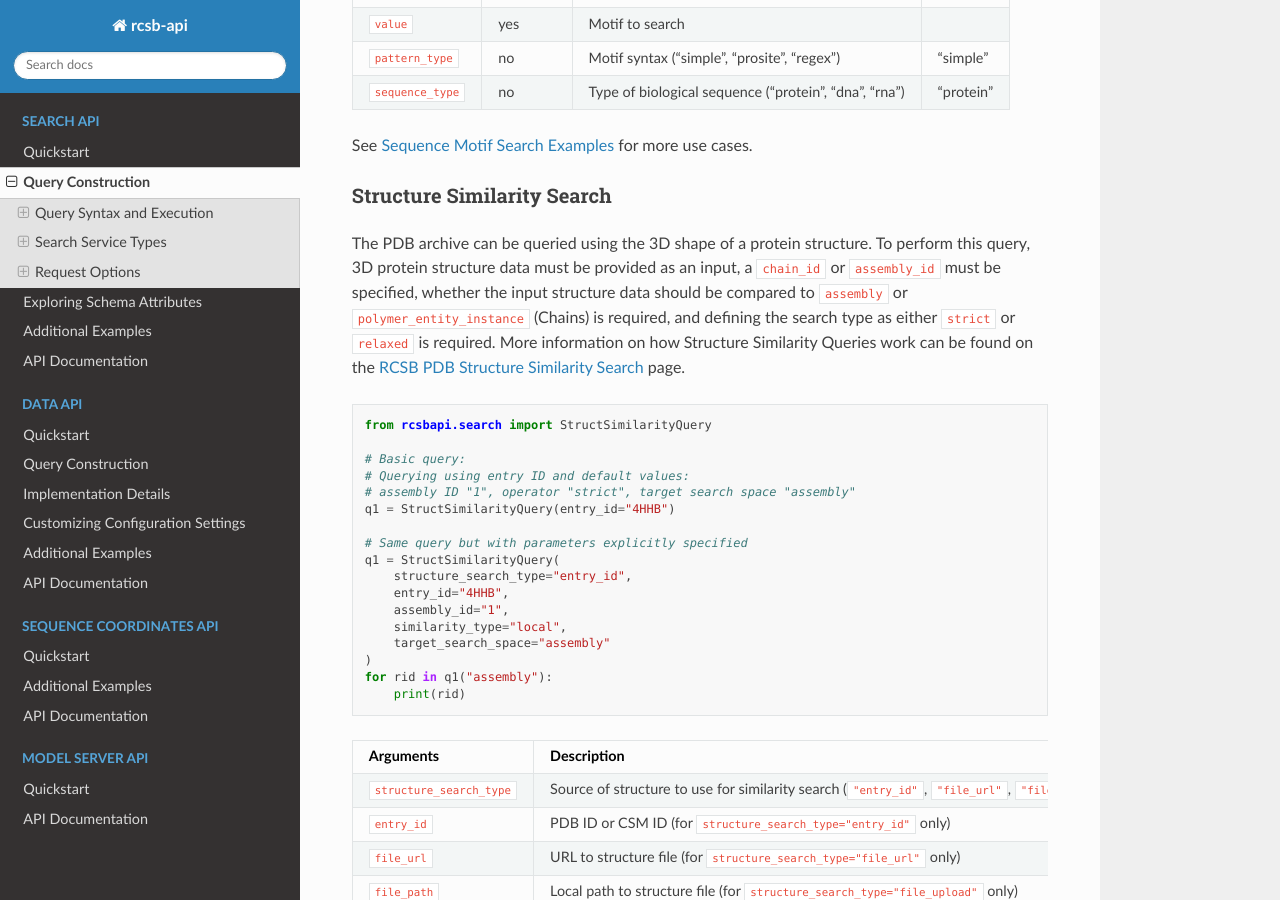
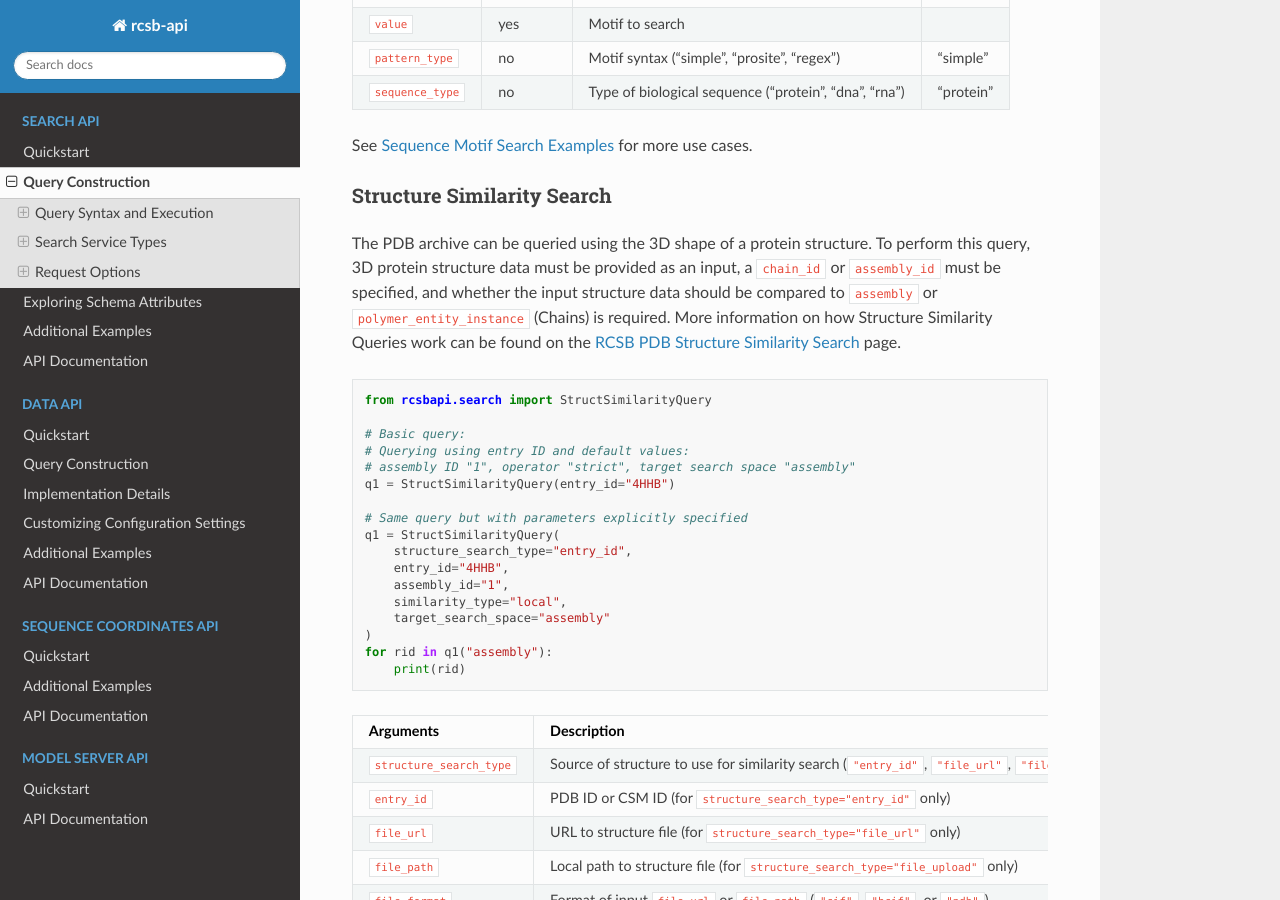
Before and after one commit to rcsb/py-rcsb-api, a Sphinx documentation site: the page built from docs/search_api/query_construction.md, in a window 1280 px wide and 900 px high, scrolled down 10411 px. Built offline with Sphinx 7.4.7 and the Read the Docs theme 3.1.0, drawn with Linux system fonts in a browser that asks for light colours.

Commit message:
update docs

````diff
--- a/docs/search_api/query_construction.md
+++ b/docs/search_api/query_construction.md
@@ -464,7 +464,7 @@ for polyid in query("polymer_entity"):
 See [Sequence Motif Search Examples](additional_examples.md#Sequence-Motif-Search-Examples) for more use cases.
 
 ### Structure Similarity Search
-The PDB archive can be queried using the 3D shape of a protein structure. To perform this query, 3D protein structure data must be provided as an input, a `chain_id` or `assembly_id` must be specified, whether the input structure data should be compared to `assembly` or `polymer_entity_instance` (Chains) is required, and defining the search type as either `strict` or `relaxed` is required. More information on how Structure Similarity Queries work can be found on the [RCSB PDB Structure Similarity Search](https://www.rcsb.org/docs/search-and-browse/advanced-search/3d-similarity-search) page.
+The PDB archive can be queried using the 3D shape of a protein structure. To perform this query, 3D protein structure data must be provided as an input, a `chain_id` or `assembly_id` must be specified, and whether the input structure data should be compared to `assembly` or `polymer_entity_instance` (Chains) is required. More information on how Structure Similarity Queries work can be found on the [RCSB PDB Structure Similarity Search](https://www.rcsb.org/docs/search-and-browse/advanced-search/3d-similarity-search) page.
 
 ```python
 from rcsbapi.search import StructSimilarityQuery
````
Also changed, not shown: 2 other files.
